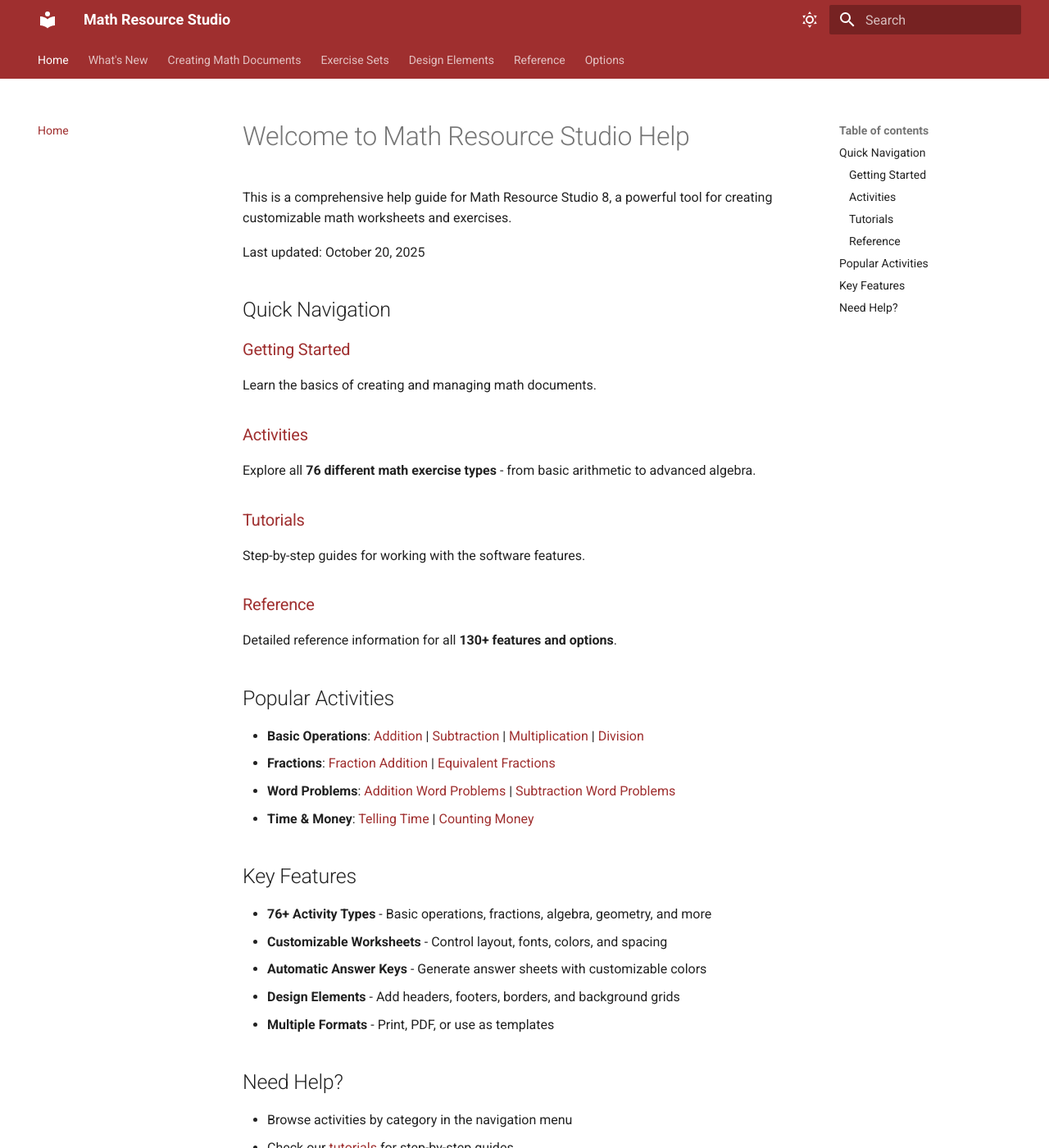
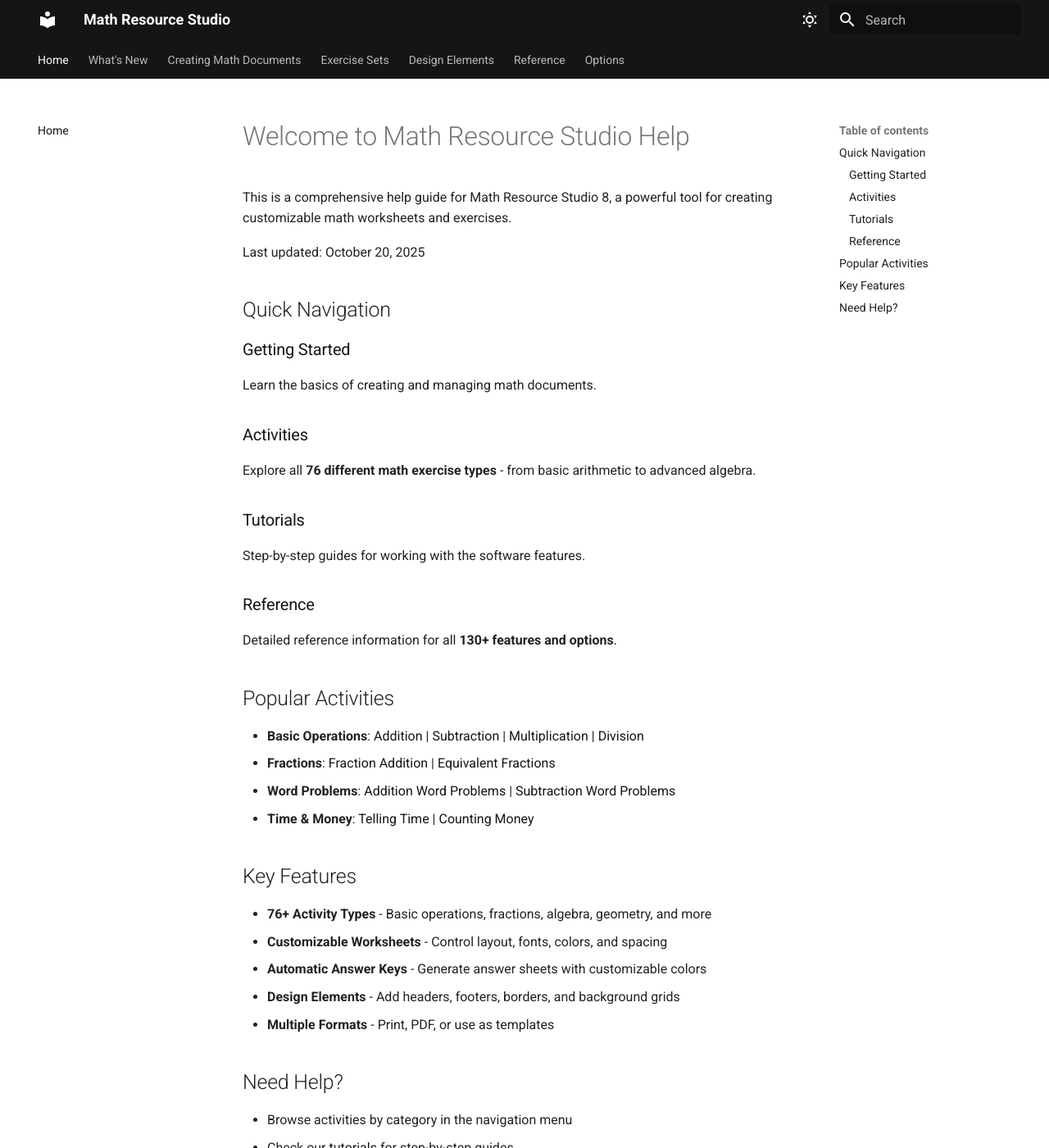
Before and after one commit to rdinch/MathResourceStudio-Help, an MkDocs documentation site: the page built from docs/index.md, in a window 1280 px wide and 1400 px high. Shown: the whole window at 82% size. Built offline with MkDocs 1.6.1 and Material for MkDocs 9.7.7, drawn with Linux system fonts in a browser that asks for light colours.

Commit message:
Updated site colors.

```diff
--- a/docs/stylesheets/extra.css
+++ b/docs/stylesheets/extra.css
@@ -1,5 +1,5 @@
 :root {
-  --md-primary-fg-color: #9F2F2F;
+  --md-primary-fg-color: #151515;
   --md-primary-fg-color--light: #B54040;
   --md-primary-fg-color--dark: #8A2828;
 }
```
